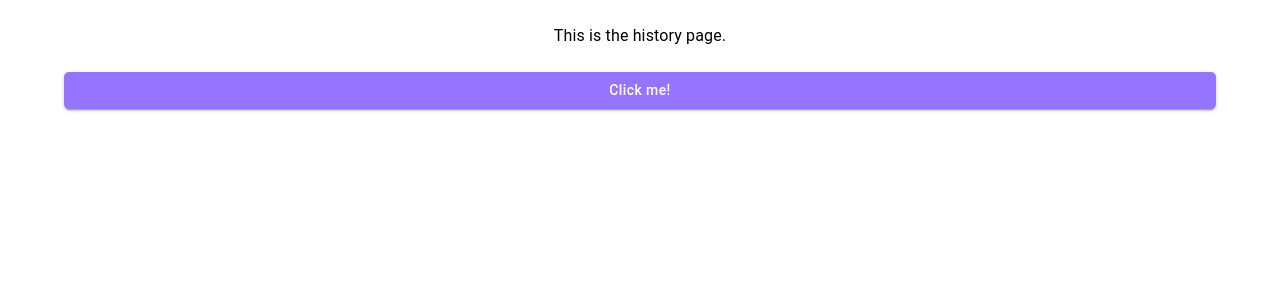
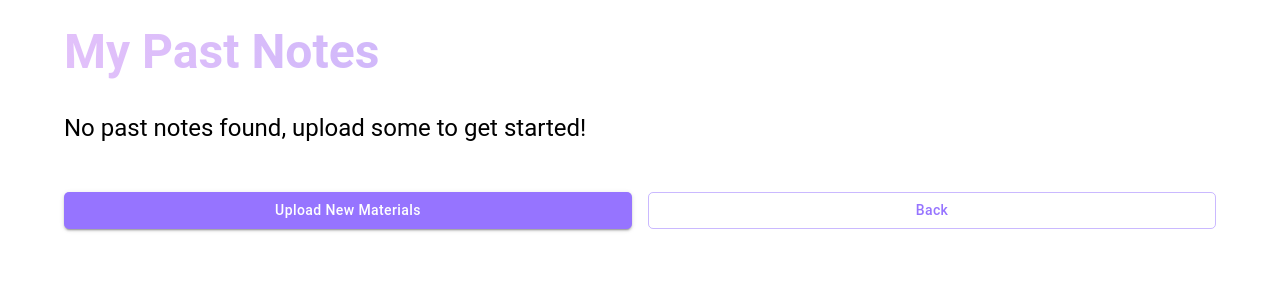
Before and after one commit to ML72/Odin-AI, a React (Vite) app: page /history in a window 1280 px wide. Shown: the top 300 px of the page. Built offline with nearby package versions, Linux system fonts and the light colour scheme.

Commit message:
Hope the delete functionality works

```diff
--- a/src/pages/History.tsx
+++ b/src/pages/History.tsx
@@ -1,26 +1,138 @@
 import React from 'react';
-import { Button, Container, Typography } from '@mui/material';
-import { useDispatch } from 'react-redux';
+import {
+  Button,
+  Grid,
+  Container,
+  Typography,
+  Table,
+  TableBody,
+  TableCell,
+  TableContainer,
+  TableHead,
+  TableRow,
+  Paper
+} from '@mui/material';
+import { useHistory } from 'react-router';
+import { useDispatch, useSelector } from 'react-redux';
 
 import CustomPage from '../components/CustomPage';
-import { setNewAlert } from '../service/redux';
+import { selectGraphHistoryState } from '../store/slices/graph';
+import { setNewAlert, deleteGraph } from '../service/redux';
+
+
+
+function createData(
+  name: string,
+  calories: number,
+  fat: number,
+  carbs: number,
+  protein: number,
+) {
+  return { name, calories, fat, carbs, protein };
+}
+
+const rows = [
+  createData('Frozen yoghurt', 159, 6.0, 24, 4.0),
+  createData('Ice cream sandwich', 237, 9.0, 37, 4.3),
+  createData('Eclair', 262, 16.0, 24, 6.0),
+  createData('Cupcake', 305, 3.7, 67, 4.3),
+  createData('Gingerbread', 356, 16.0, 49, 3.9),
+];
+
 
 const History: React.FC = () => {
   const dispatch = useDispatch();
+  const history = useHistory();
+  let allGraphs = useSelector(selectGraphHistoryState);
 
+  // Utility functions
   const alertHandler = () => {
     setNewAlert(dispatch, { msg: "Hello world!" });
   }
 
+  const changePage = (page: string) => {
+    history.push('/' + page);
+  }
+
+  // Utility functions
+  const handleDeleteGraph = (id: string) => {
+    deleteGraph(dispatch, { id });
+    allGraphs = allGraphs.filter((graph: any) => graph.id != id);
+  }
+
   return (
     <CustomPage>
-      <Typography align="center" variant="body1" sx={{ mt: 3, mx: 2 }}>
-        This is the history page.
-      </Typography>
-      <Container sx={{ my: 3 }}>
-        <Button variant="contained" fullWidth onClick={alertHandler}>
-          Click me!
-        </Button>
+      <Container sx={{ my: 3}}>
+        <Typography variant="h3" sx={{
+          mt: 3,
+          fontWeight: 'bold',
+          background: 'linear-gradient(to right, #E2C1FA, #C3B1FA, #B6CBFA)',
+          backgroundClip: 'text',
+          color: 'transparent'
+        }}>
+          My Past Notes
+        </Typography>
+
+        {/* Display all past notes */}
+        {allGraphs.length > 0 ? (
+          <TableContainer component={Paper} sx={{ mt: 4 }}>
+            <Table sx={{ minWidth: 650 }} aria-label="simple table">
+              <TableHead>
+                <TableRow sx={{ borderBottom: 1.5 }}>
+                  <TableCell><strong>Graph Name</strong></TableCell>
+                  <TableCell align="right"><strong>Num Nodes</strong></TableCell>
+                  <TableCell align="right"><strong>Num Edges</strong></TableCell>
+                  <TableCell align="right"><strong>Actions</strong></TableCell>
+                </TableRow>
+              </TableHead>
+              <TableBody>
+                {allGraphs.map((graph: any) => (
+                  <TableRow
+                    key={graph.id}
+                    sx={{
+                      borderBottom: 1.5,
+                      borderTop: 1.5,
+                      '&:last-child td, &:last-child th': { border: 0 }
+                    }}
+                  >
+                    <TableCell component="th" scope="row">
+                      {graph.name}
+                    </TableCell>
+                    <TableCell align="right">{graph.graph.nodes.length}</TableCell>
+                    <TableCell align="right">{graph.graph.edges.length}</TableCell>
+                    <TableCell align="right">
+                      <Button variant="contained" color="primary" sx={{ width: "80px", mr: 1 }} onClick={() => changePage('display/' + graph.id + '/graph')}>
+                        View
+                      </Button>
+                      <Button variant="outlined" color="error" sx={{ width: "80px" }} onClick={() => handleDeleteGraph(graph.id)}>
+                        Delete
+                      </Button>
+                    </TableCell>
+                  </TableRow>
+                ))}
+              </TableBody>
+            </Table>
+          </TableContainer>
+        ) : (
+          <Typography variant="h5" sx={{ mt: 4 }}>
+            No past notes found, upload some to get started!
+          </Typography>
+        )}
+
+        {/* Bottom button section */}
+
+        <Grid container spacing={2} sx={{ mt: 4 }}>
+          <Grid item xs={6}>
+            <Button variant="contained" fullWidth onClick={() => changePage('upload')}>
+              Upload New Materials
+            </Button>
+          </Grid>
+          <Grid item xs={6}>
+            <Button variant="outlined" color='primary' fullWidth onClick={() => changePage('')}>
+              Back
+            </Button>
+          </Grid>
+        </Grid>
       </Container>
     </CustomPage>
   )
--- a/src/pages/Home.tsx
+++ b/src/pages/Home.tsx
@@ -1,5 +1,5 @@
 import React from 'react';
-import { Button, Container, Typography } from '@mui/material';
+import { Button, Container, Grid, Typography } from '@mui/material';
 import { useHistory } from 'react-router';
 
 import CustomPage from '../components/CustomPage';
@@ -11,15 +11,29 @@ const Home: React.FC = () => {
       history.push('/upload');
   }
 
+  const clickHistory = () => {
+      history.push('/history');
+  }
+
   return (
     <CustomPage>
-      <Typography align="center" variant="body1" sx={{ mt: 3, mx: 2 }}>
-        This is the home page.
-      </Typography>
-      <Container sx={{ my: 3 }}>
-        <Button variant="contained" fullWidth onClick={clickUpload}>
-          Upload
-        </Button>
+      <Container sx={{ my: 3}}>
+        <Typography align="center" variant="body1" sx={{ mt: 3, mx: 2 }}>
+          This is the home page.
+        </Typography>
+
+        <Grid container spacing={2} sx={{ mt: 4 }}>
+          <Grid item xs={6}>
+            <Button variant="contained" fullWidth onClick={clickUpload}>
+              Upload New Materials
+            </Button>
+          </Grid>
+          <Grid item xs={6}>
+            <Button variant="outlined" fullWidth onClick={clickHistory}>
+              View Past Notes
+            </Button>
+          </Grid>
+        </Grid>
       </Container>
     </CustomPage>
   )
--- a/src/service/redux.ts
+++ b/src/service/redux.ts
@@ -32,3 +32,13 @@ export const addNewGraph = (
 
     return id;
 }
+
+// Removes a graph from history
+export const deleteGraph = (
+    dispatch: any,
+    { id } : { id: string }
+) => {
+
+    dispatch(removeGraph({ id }));
+    setNewAlert(dispatch, { msg: "Graph " + id + " has been deleted!", alertType: "success" });
+}
```
